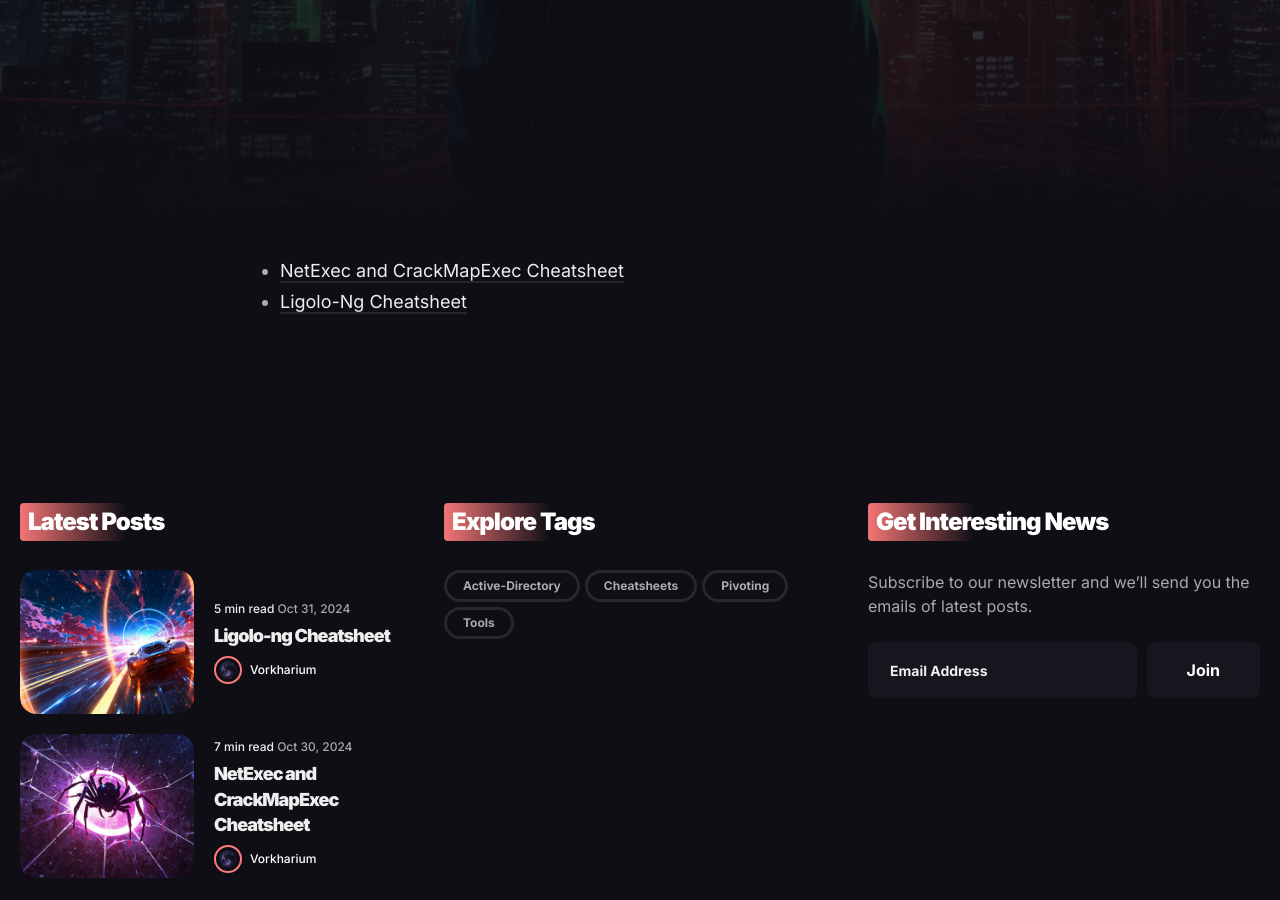
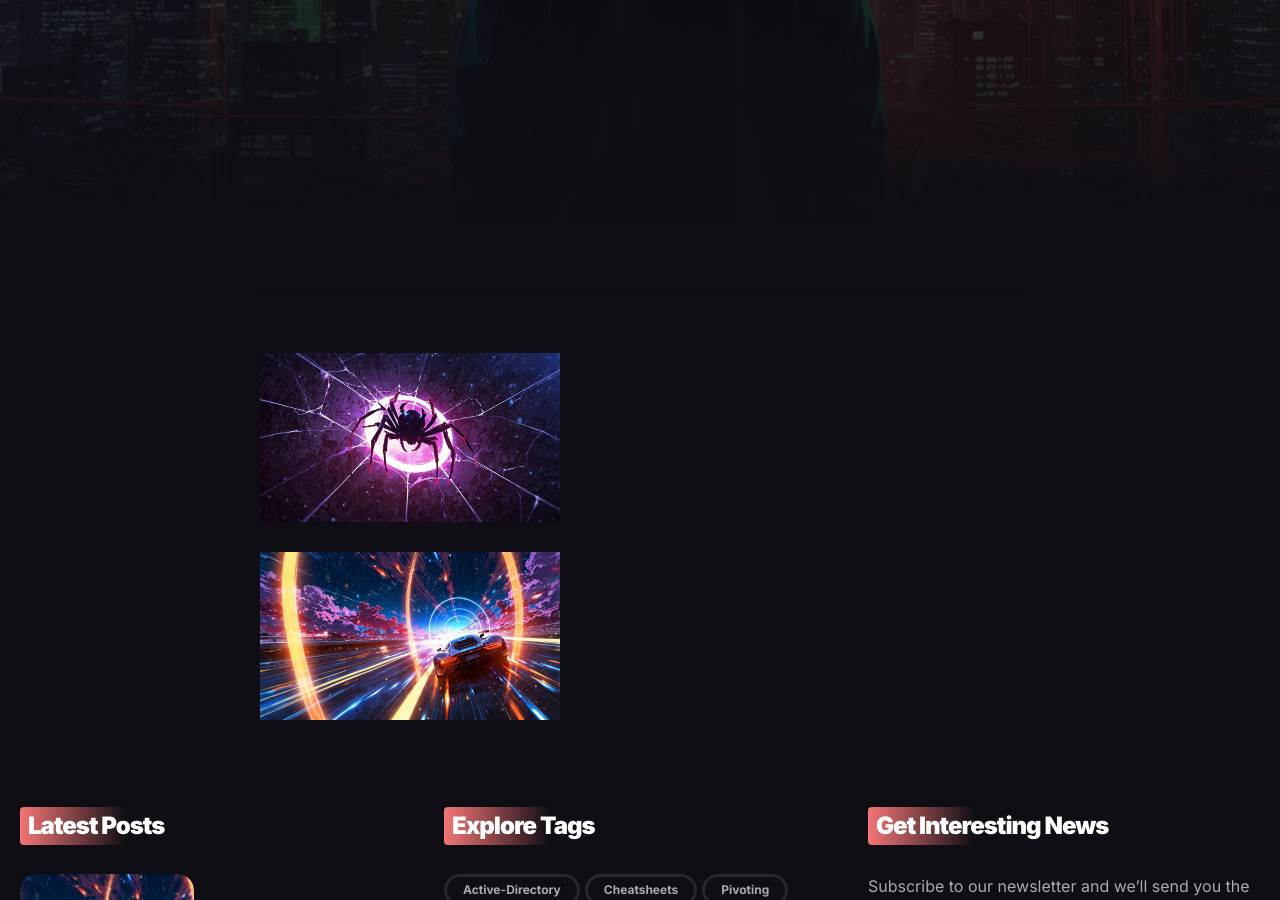
Before and after one commit to Vorkharium/vorkharium.github.io, a Jekyll site: the page built from _pages/cheatsheets.md, in a window 1280 px wide and 900 px high, scrolled down 440 px. Built offline with Jekyll 4.4.1, drawn with Linux system fonts in a browser that asks for light colours.

Commit message:
Update cheatsheets.md

```diff
--- a/_pages/cheatsheets.md
+++ b/_pages/cheatsheets.md
@@ -4,6 +4,12 @@ title: Cheatsheets
 permalink: /cheatsheets/
 image: '/images/01.jpg'
 ---
-- [NetExec and CrackMapExec Cheatsheet](/NetExec-and-CrackMapExec-Cheatsheet)
-- [Ligolo-Ng Cheatsheet](/Ligolo-Ng-Cheatsheet)
 <hr>
+
+<a href="/NetExec-and-CrackMapExec-Cheatsheet">
+    <img src="/images/20.jpg" alt="NetExec and CrackMapExec Cheatsheet" style="width: 300px; height: auto;">
+</a>
+
+<a href="/Ligolo-ng-Cheatsheet">
+    <img src="/images/21.jpg" alt="Ligolo-ng Cheatsheet" style="width: 300px; height: auto;">
+</a>
```
